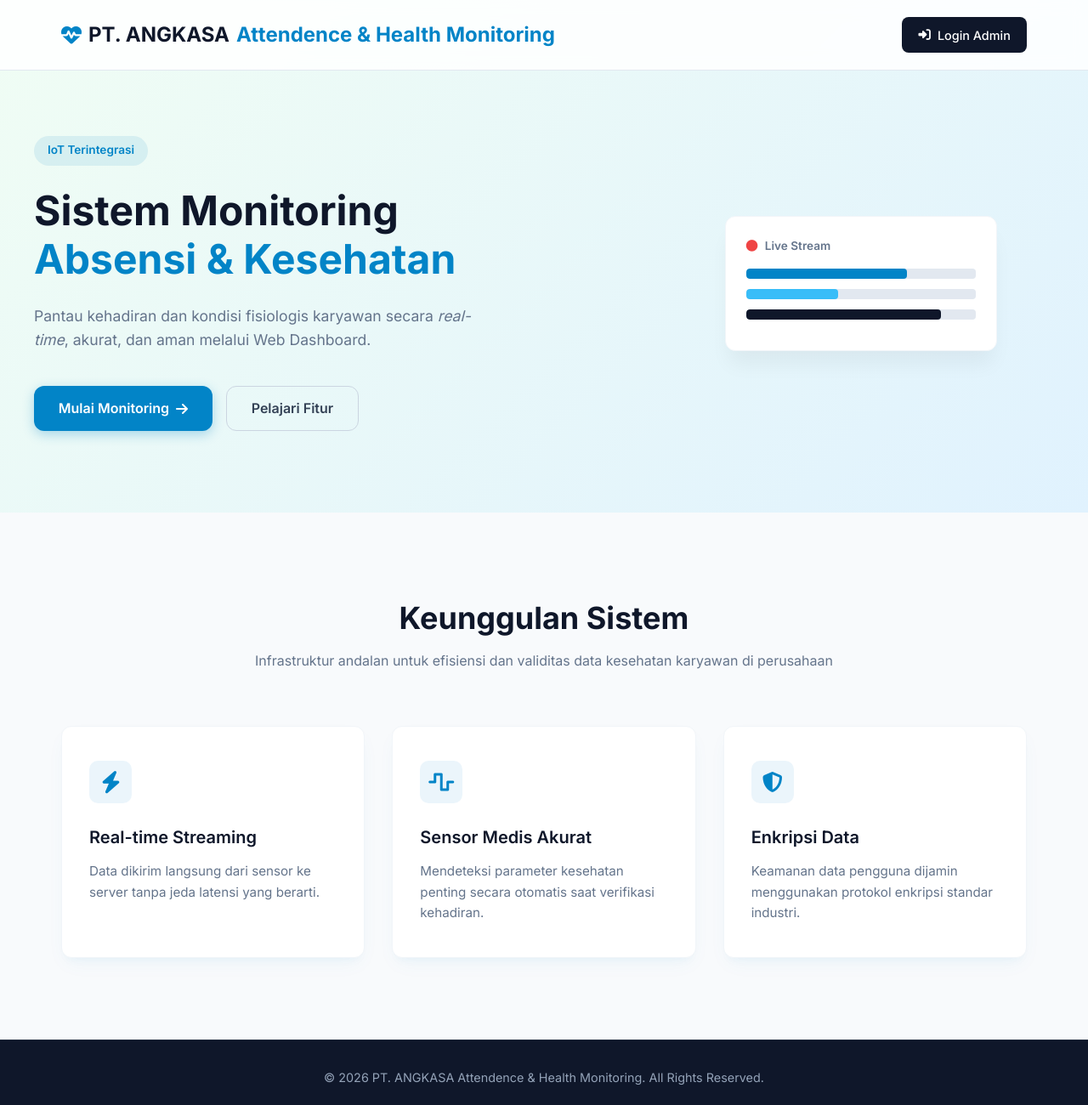
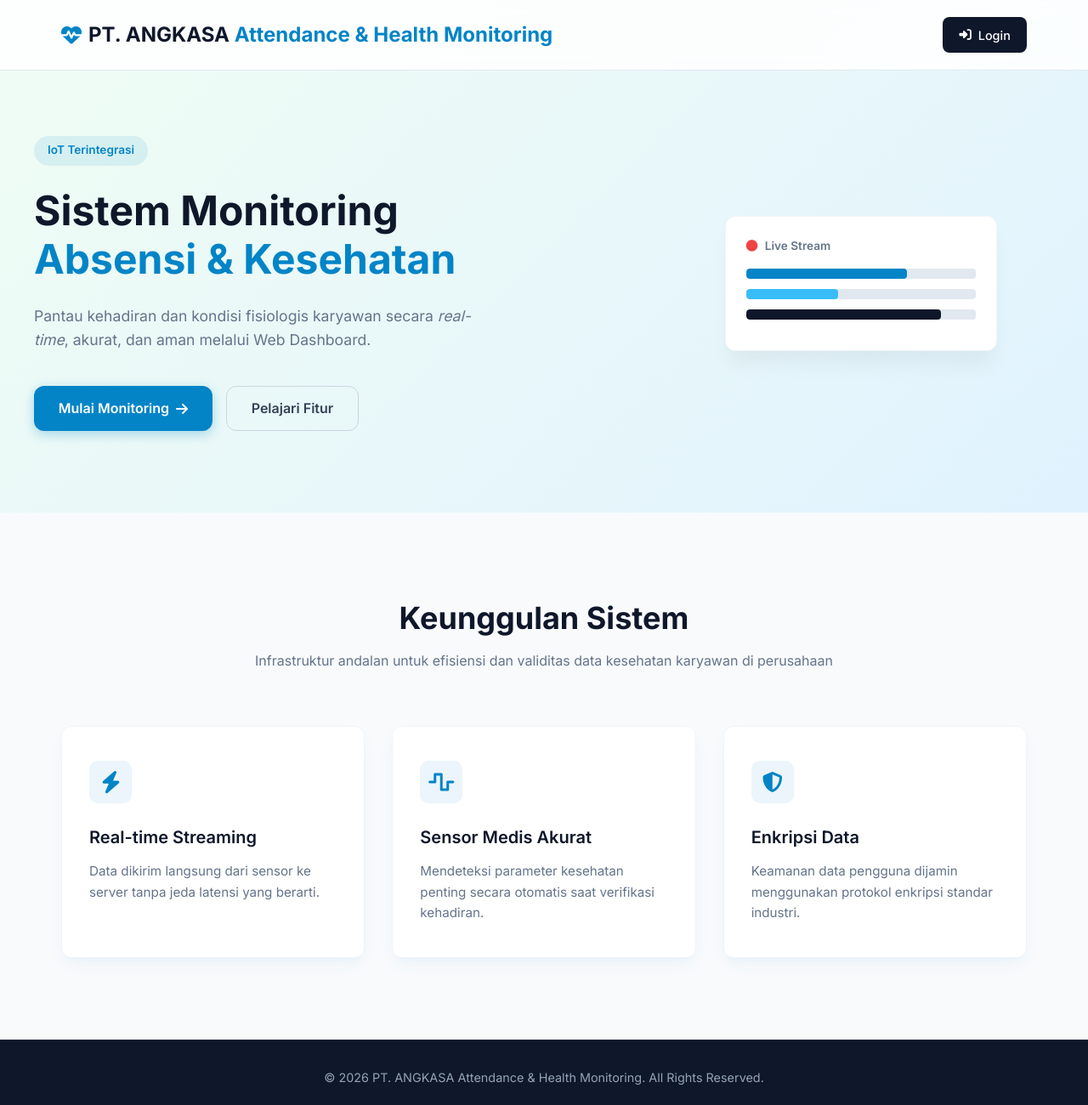
Before and after one commit to cyxrock/AttendenceHealthMonitoring, a plain HTML site: page index.html in a window 1280 px wide. Shown: the whole page at 85% size. Drawn offline with Linux system fonts and the light colour scheme.

Commit message:
Update index.html

```diff
--- a/index.html
+++ b/index.html
@@ -15,10 +15,14 @@
     <nav class="navbar">
         <div class="nav-container">
             <div class="logo">
-                <i class="fa-solid fa-heart-pulse"></i> PT. ANGKASA<span>Attendence & Health Monitoring</span>
+                <i class="fa-solid fa-heart-pulse"></i>
+                <div class="logo-text">
+                    PT. ANGKASA
+                    <span>Attendance & Health Monitoring</span>
+                </div>
             </div>
             <a href="login.html" class="btn-login-nav">
-                <i class="fa-solid fa-right-to-bracket"></i> Login Admin
+                <i class="fa-solid fa-right-to-bracket"></i> <span>Login</span>
             </a>
         </div>
     </nav>
@@ -82,8 +86,7 @@
 
     <footer>
         <div class="footer-container">
-            <p>&copy; 2026 PT. ANGKASA
-Attendence & Health Monitoring. All Rights Reserved.</p>
+            <p>&copy; 2026 PT. ANGKASA Attendance & Health Monitoring. All Rights Reserved.</p>
         </div>
     </footer>
 
```
